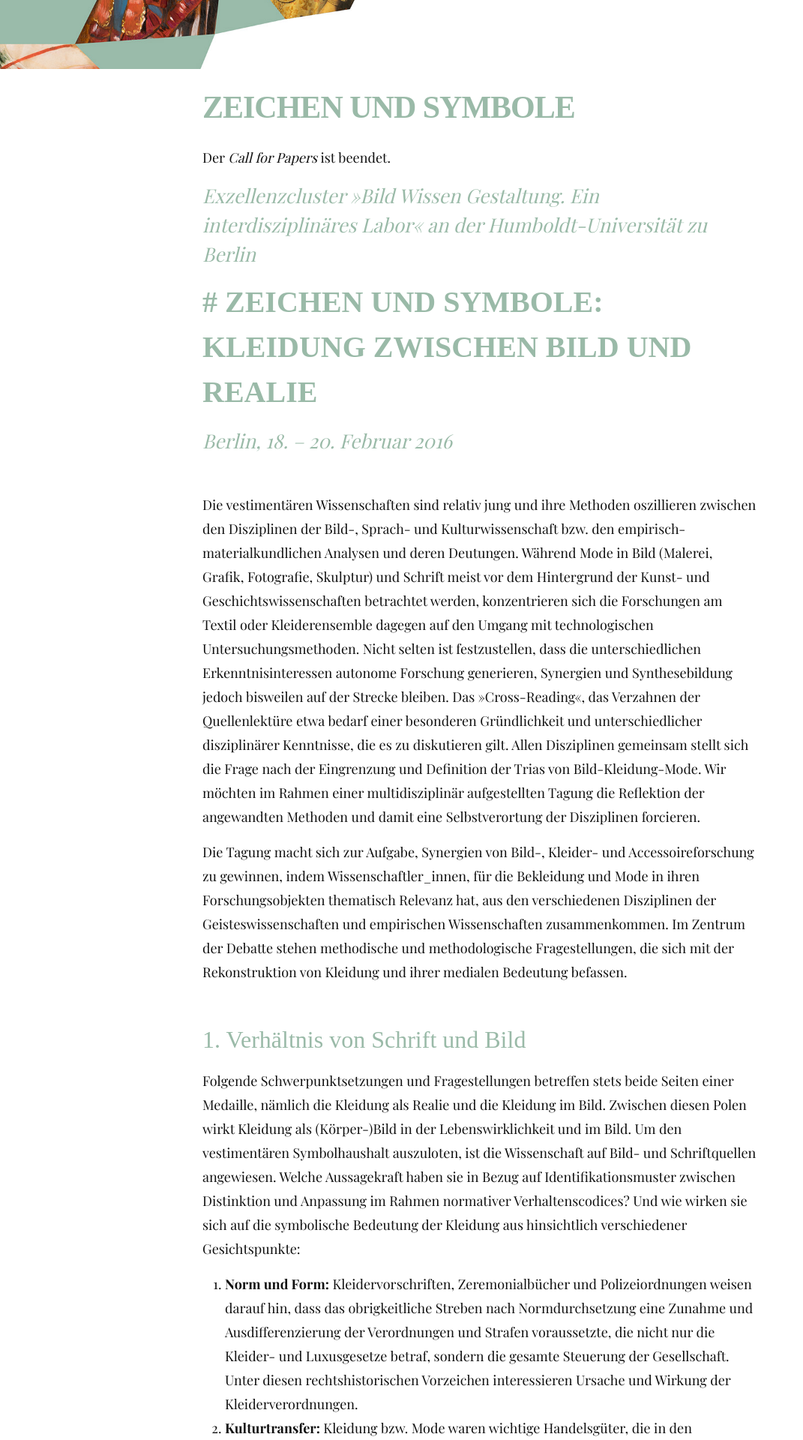
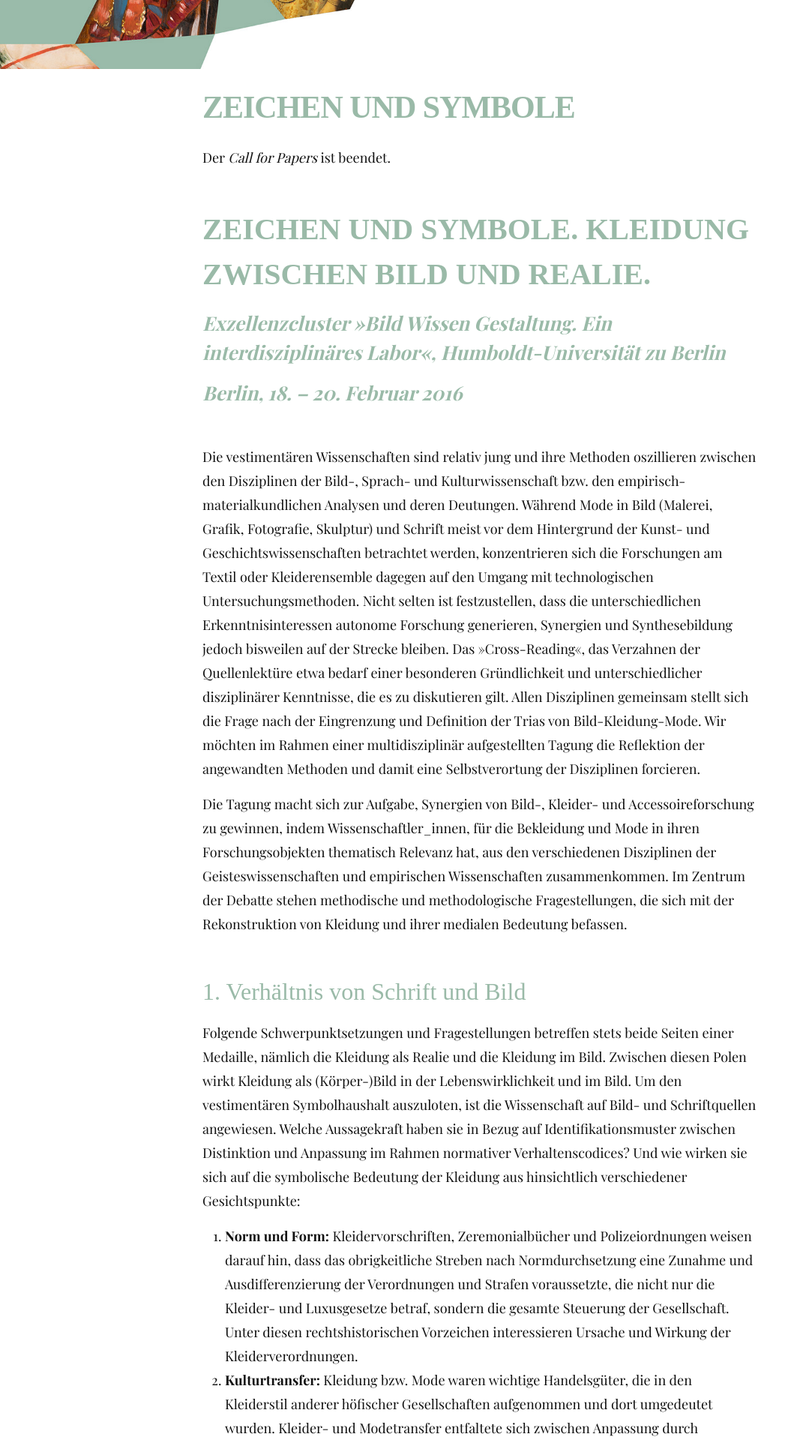
Before and after one commit to hu-bwg/website-zeichen-und-symbole, a Jekyll site: the page built from src/de/01_signs_and_symbols.md, in a window 1280 px wide. Shown: the part 375-2295 px from the top of the page at 75% size, without its empty margins (0-1071 px from the left). Built offline with Jekyll 4.4.1, drawn with Linux system fonts in a browser that asks for light colours; some web fonts are replaced; some of the changed text lies outside the part shown.

```diff
--- a/src/css/main.scss
+++ b/src/css/main.scss
@@ -113,9 +113,10 @@ a.page-link:hover {
 h3.header-line {
   font-style: italic;
   color: #9ABAA8;
+  font-weight: 700;
 }
 
-h1 ~ h3 {
+h3 ~ h3 {
   margin-bottom: 50px;
 }
 
--- a/src/de/01_signs_and_symbols.md
+++ b/src/de/01_signs_and_symbols.md
@@ -6,10 +6,10 @@ language: de
 
 Der _Call for Papers_ ist beendet.
 
-### Exzellenzcluster »Bild Wissen Gestaltung. Ein interdisziplinäres Labor« an der Humboldt-Universität zu Berlin
+# Zeichen und Symbole. Kleidung zwischen Bild und Realie.
+
+### Exzellenzcluster »Bild Wissen Gestaltung. Ein interdisziplinäres Labor«,  Humboldt-Universität zu Berlin
 {: .header-line}
-
-# # Zeichen und Symbole: Kleidung zwischen Bild und Realie
 
 ### Berlin, 18. – 20. Februar 2016
 {: .header-line}
```
Also changed, not shown: other parts of src/de/01_signs_and_symbols.md (+0 -2 lines), src/de/04_partners.md (+1 -1 lines), src/en/01_signs_and_symbols.md (+3 -3 lines), src/en/04_partners.md (+1 -1 lines), src/images/bwg.jpg (added).
